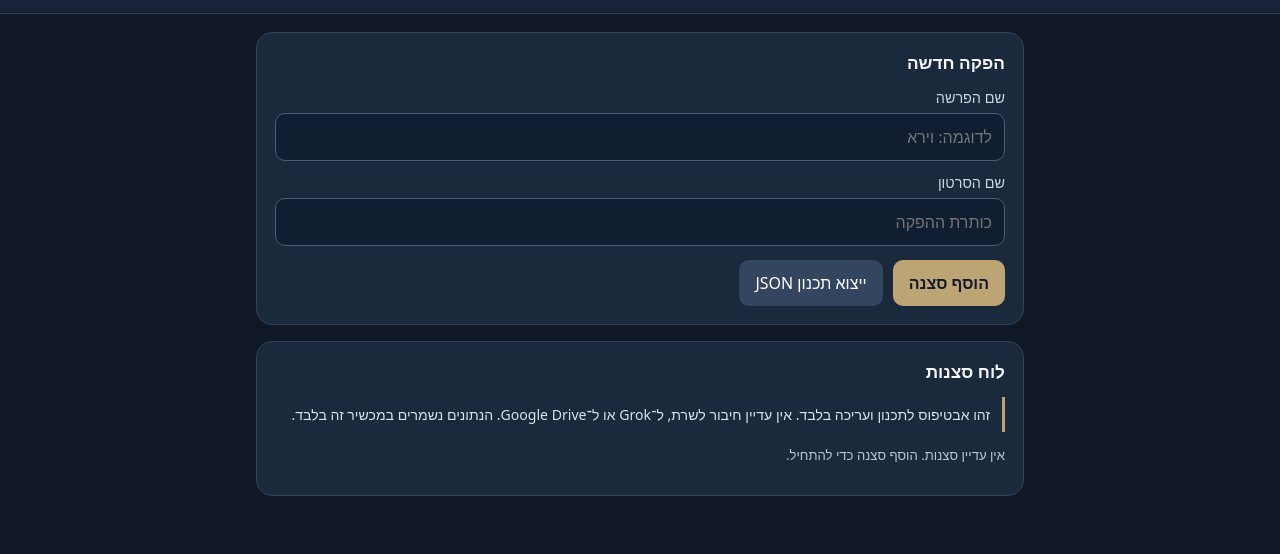
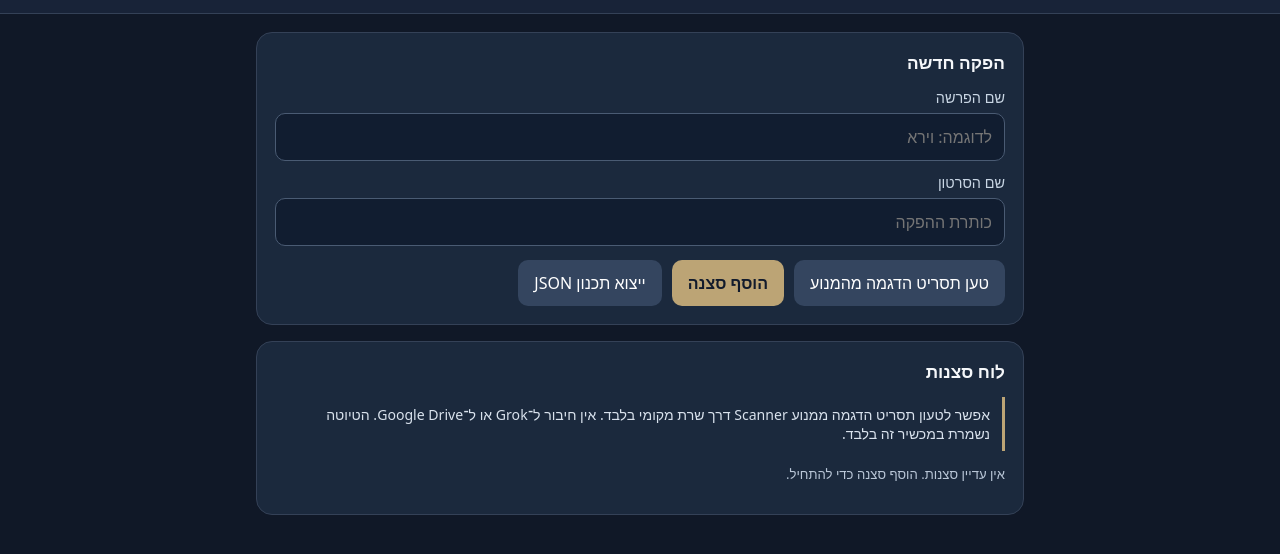
Before and after one commit to jojobok/Scanner, a plain HTML site: page studio/index.html in a window 1280 px wide. Shown: the part 72-626 px from the top of the page. Drawn offline with Linux system fonts and the light colour scheme.

Commit message:
feat(studio): add local engine demo preview control

```diff
--- a/studio/index.html
+++ b/studio/index.html
@@ -31,9 +31,9 @@
     <h2>הפקה חדשה</h2>
     <label for="portion">שם הפרשה</label><input id="portion" placeholder="לדוגמה: וירא" autocomplete="off">
     <label for="title">שם הסרטון</label><input id="title" placeholder="כותרת ההפקה" autocomplete="off">
-    <div class="actions"><button id="add" class="primary">הוסף סצנה</button><button id="export" class="secondary">ייצוא תכנון JSON</button></div>
+    <div class="actions"><button id="demo" class="secondary">טען תסריט הדגמה מהמנוע</button><button id="add" class="primary">הוסף סצנה</button><button id="export" class="secondary">ייצוא תכנון JSON</button></div>
   </section>
-  <section class="panel"><h2>לוח סצנות</h2><p class="notice">זהו אבטיפוס לתכנון ועריכה בלבד. אין עדיין חיבור לשרת, ל־Grok או ל־Google Drive. הנתונים נשמרים במכשיר זה בלבד.</p><div id="scenes"></div></section>
+  <section class="panel"><h2>לוח סצנות</h2><p class="notice">אפשר לטעון תסריט הדגמה ממנוע Scanner דרך שרת מקומי בלבד. אין חיבור ל־Grok או ל־Google Drive. הטיוטה נשמרת במכשיר זה בלבד.</p><div id="scenes"></div></section>
 </main>
 <script src="./studio.js" defer></script>
 </body>
```
